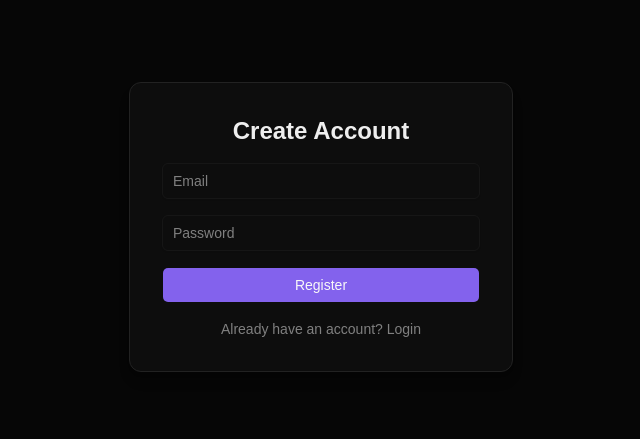
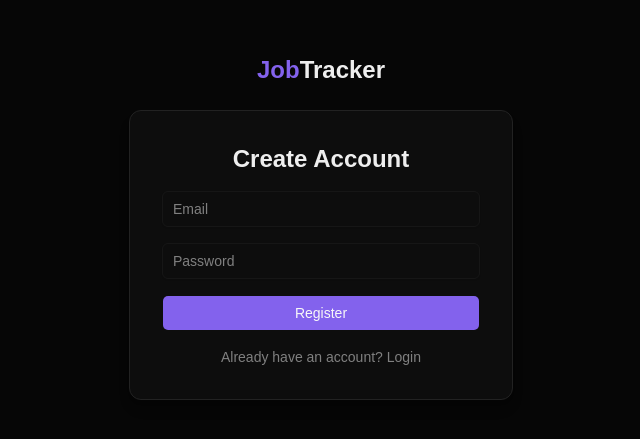
Before and after one commit to hdsn511/job-tracker, a React (Vite) app in the folder client/: page / in a window 1280 px wide. Shown: the part 173-612 px from the top of the page, without its empty margins (319-959 px from the left). Built offline with nearby package versions, Linux system fonts and the light colour scheme; no server answers.

Commit message:
added logo over login card

```diff
--- a/client/src/components/ProtectedRoute.jsx
+++ b/client/src/components/ProtectedRoute.jsx
@@ -1,4 +1,5 @@
 import { Navigate } from "react-router-dom";
+
 
 export default function ProtectedRoute({ children }) {
   const token = localStorage.getItem("token");
--- a/client/src/pages/Login.jsx
+++ b/client/src/pages/Login.jsx
@@ -21,8 +21,7 @@ export default function Login() {
     if (data.token) {
       localStorage.setItem("token", data.token);
       navigate("/dashboard");
-    }
-    else {
+    } else {
       setError("Invalid email or password. Please try again.");
     }
   };
@@ -50,7 +49,13 @@ export default function Login() {
   };
 
   return (
-    <div className="min-h-screen flex items-center justify-center bg-background">
+    <div className="min-h-screen flex flex-col items-center justify-center bg-background">
+      <div className="mb-6">
+        <h1 className="text-2xl font-bold">
+          <span className="text-primary">Job</span>Tracker
+        </h1>
+      </div>
+
       <div className="bg-card border border-border rounded-xl p-8 w-full max-w-sm flex flex-col gap-4 shadow-lg">
         <h1 className="text-2xl font-bold text-center text-foreground">
           {isRegistered ? "Welcome Back" : "Create Account"}
```
